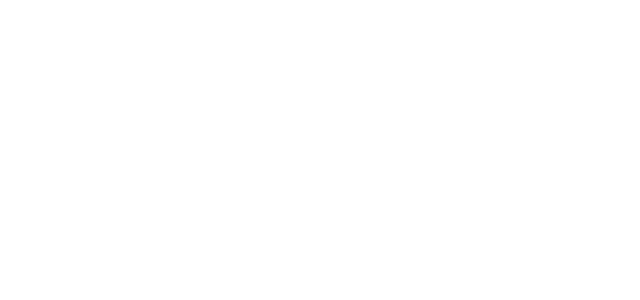
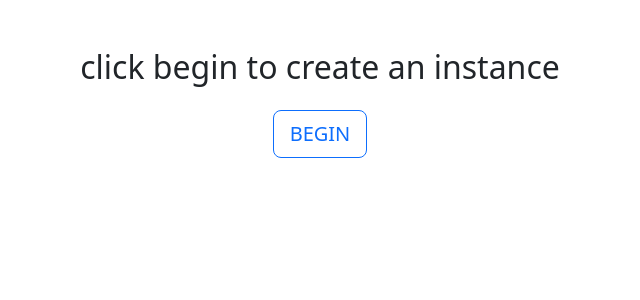
Before and after one commit to julian-cardone/stock.ai, a React (Create React App) app in the folder frontend/: page / in a window 1280 px wide. Shown: the top 300 px of the page, without its empty margins (320-960 px from the left). Built offline with nearby package versions, Linux system fonts and the light colour scheme.

Commit message:
button is made

```diff
--- a/frontend/package.json
+++ b/frontend/package.json
@@ -6,7 +6,7 @@
     "@testing-library/jest-dom": "^5.17.0",
     "@testing-library/react": "^13.4.0",
     "@testing-library/user-event": "^13.5.0",
-    "bootstrap": "^5.3.0",
+    "bootstrap": "^5.3.1",
     "react": "^18.2.0",
     "react-dom": "^18.2.0",
     "react-redux": "^8.1.1",
--- a/frontend/src/App.js
+++ b/frontend/src/App.js
@@ -1,6 +1,7 @@
 import React, { useState } from "react";
 import { Switch } from "react-router-dom";
 import { useStorageKey } from "./hooks/useStorageKey";
+import MainPage from "./components/MainPage";
 
 function App() {
 
@@ -10,7 +11,7 @@
 
   return (
     <Switch>
-
+      <MainPage></MainPage>
     </Switch>
   );
 }
--- a/frontend/src/components/MainPage/index.js
+++ b/frontend/src/components/MainPage/index.js
@@ -0,0 +1,17 @@
+function MainPage() {
+
+  return (
+    <>
+      <div className="container-lg my-5 text-center">
+        <h2 className="text-center mb-4">click begin to create an instance</h2>
+        <div className="row d-flex justify-content-center">
+          <div className="col-sm-4 col-lg-6 justify-content-center">
+            <button type="button" className="btn btn-outline-primary btn-lg">BEGIN</button>
+          </div>
+        </div>
+      </div>
+    </>
+  )
+}
+
+export default MainPage;
--- a/frontend/src/index.js
+++ b/frontend/src/index.js
@@ -3,6 +3,7 @@
 import App from "./App";
 import { AppContextProvider } from "./components/AppContextProvider";
 import { BrowserRouter } from "react-router-dom";
+import 'bootstrap/dist/css/bootstrap.min.css';
 
 const root = ReactDOM.createRoot(document.getElementById("root"));
 root.render(
```
